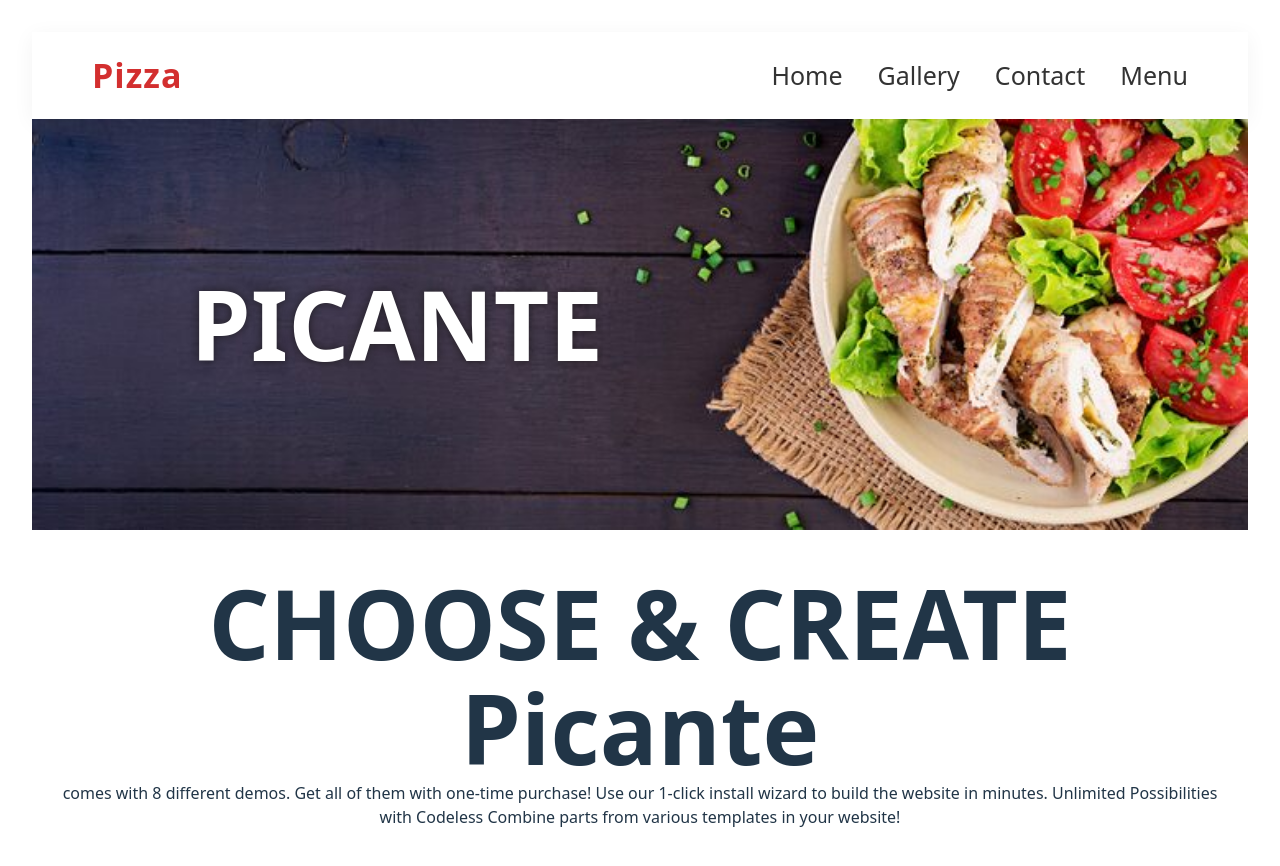
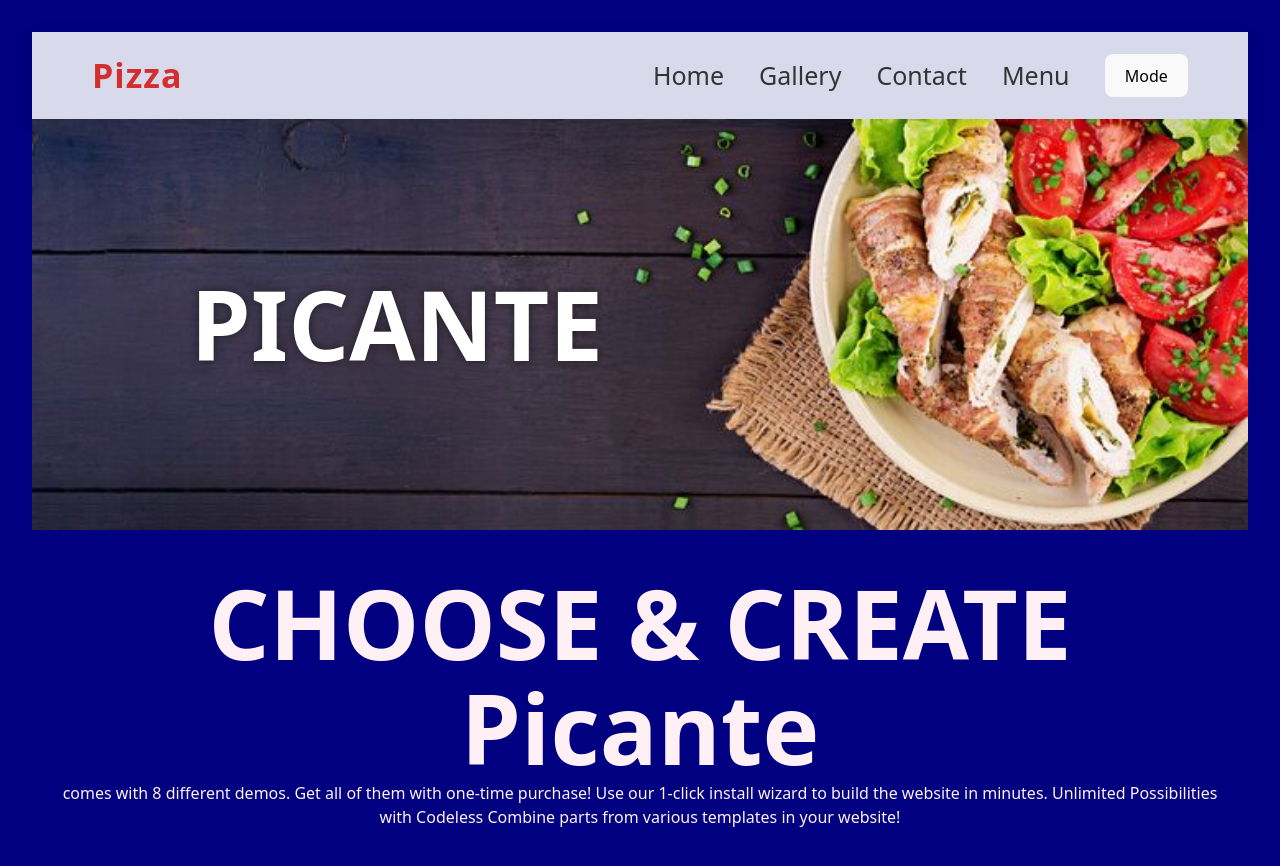
Before and after one commit to Sewar77/React1-course2026, a React (Vite) app in the folder resturant/: page / in a window 1280 px wide. Shown: the top 866 px of the page. Built offline with nearby package versions, Linux system fonts and the light colour scheme.

Commit message:
add button to nav bar
create theme to swtich mode

```diff
--- /dev/null
+++ b/resturant/src/Theme/Theme.jsx
@@ -0,0 +1,26 @@
+import { useState, useEffect } from "react";
+function Theme() {
+  const [theme, setTheme] =
+    useState(localStorage.getItem("theme")) ||
+    localStorage.setItem("theme", "light");
+
+  //rerender components ==> use effect
+  useEffect(() => {
+    localStorage.getItem("theme");
+
+    document.body.style.backgroundColor = theme === "light" ? "#fff" : "Navy";
+
+    document.body.style.color = theme === "light" ? "Navy" : "LavenderBlush";
+  }, [theme]);
+
+  const handleSwtchMode = () => {
+    setTheme(theme === "light" ? "dark" : "light");
+  };
+  return (
+    <>
+      <button onClick={handleSwtchMode}>Mode</button>
+    </>
+  );
+}
+
+export default Theme;
--- a/resturant/src/components/Navbar/Navbar.jsx
+++ b/resturant/src/components/Navbar/Navbar.jsx
@@ -1,8 +1,9 @@
 import React from "react";
 import "./Navbar.css";
+import Theme from "../../Theme/Theme.jsx";
 function Navbar() {
   return (
-    <nav className="nav">
+    <nav className="nav" id="navbar">
       <div className="logo">
         <h2> Pizza</h2>
       </div>
@@ -20,6 +21,9 @@ function Navbar() {
         <li>
           <a href="#">Menu</a>
         </li>
+        <li>
+          <Theme />
+        </li>
       </ul>
     </nav>
   );
```
